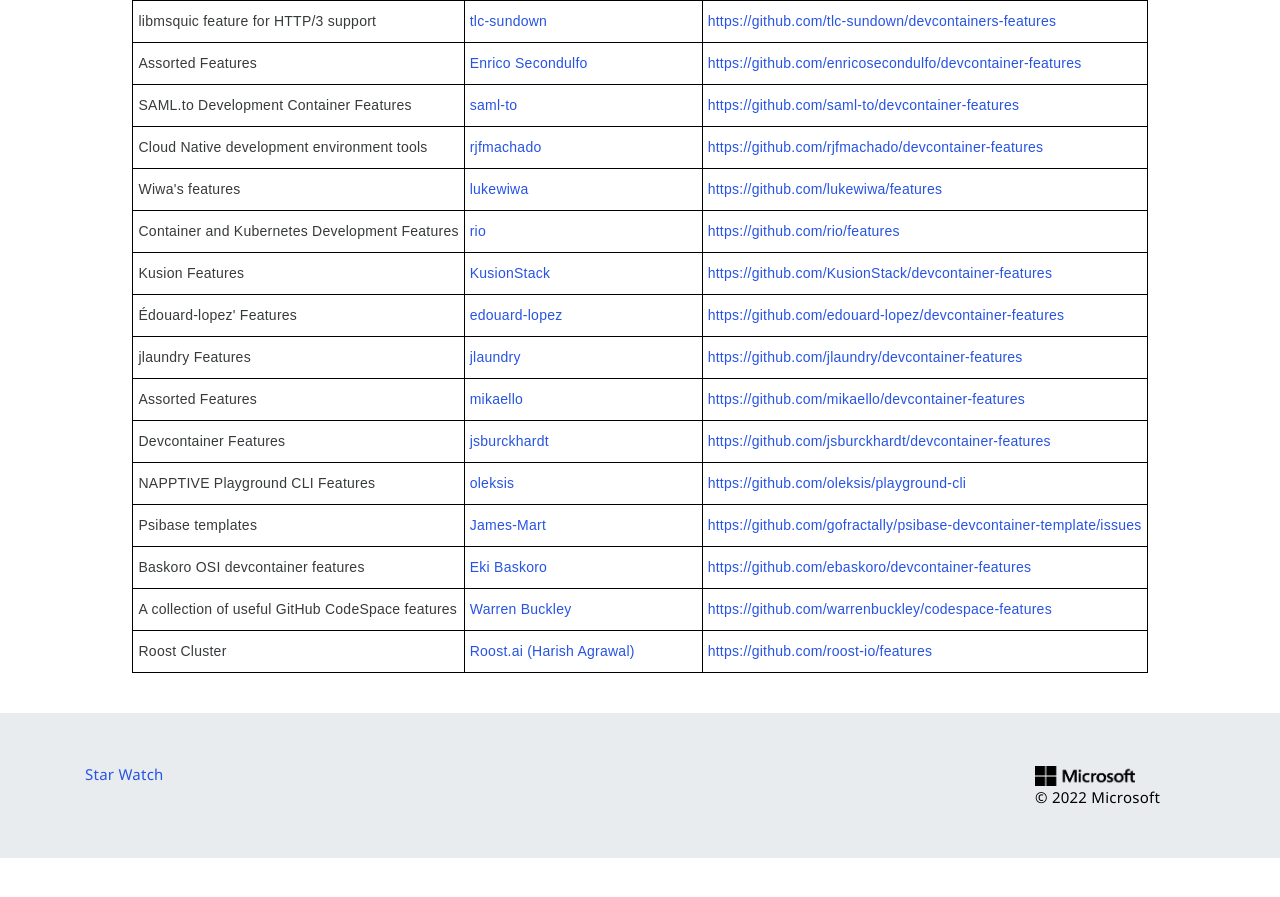
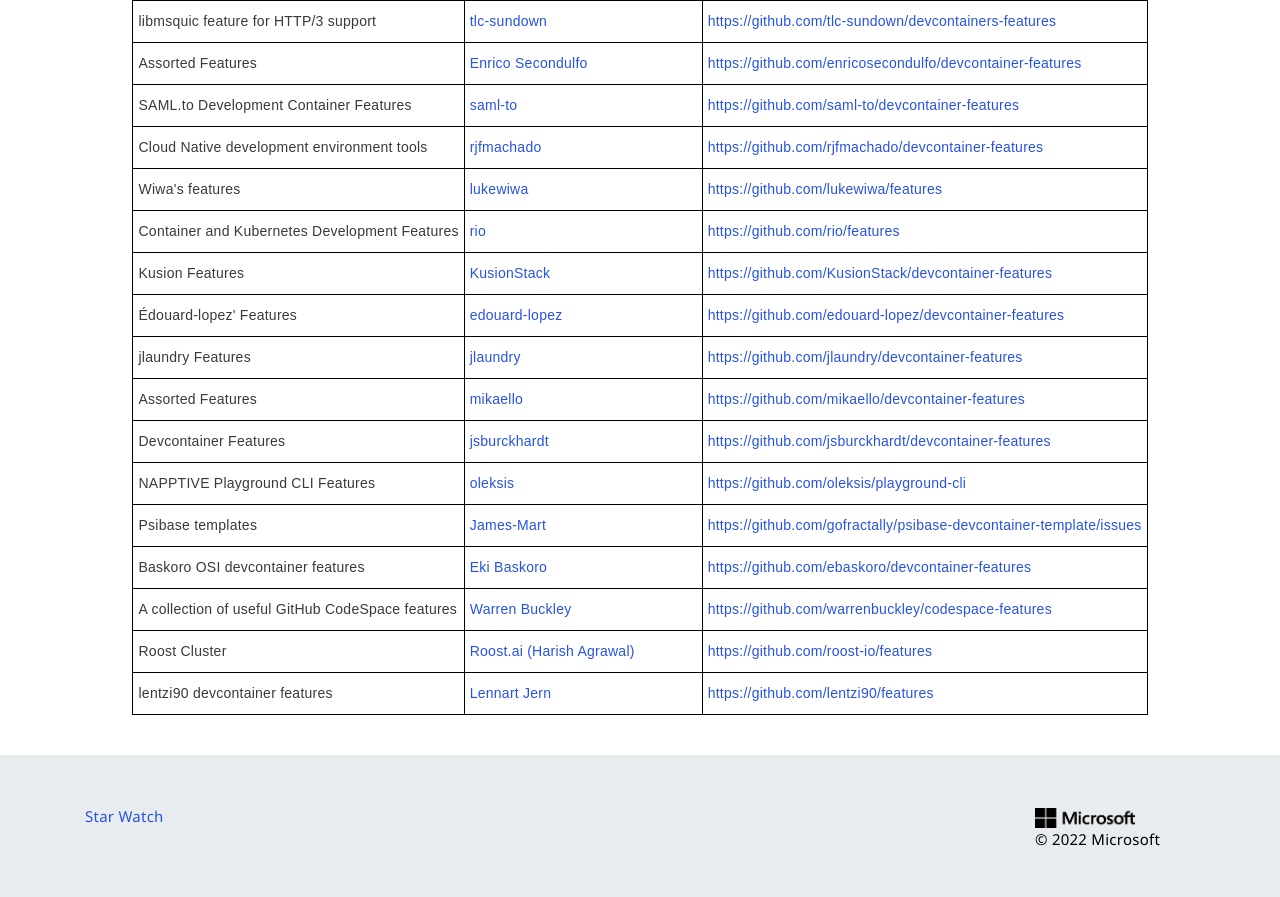
Before and after one commit to devcontainers/devcontainers.github.io, a Jekyll site: the page built from collections.html, in a window 1280 px wide and 900 px high, scrolled down 1216 px. Shown: the top 897 px of the window. Built offline with Jekyll 4.4.1, drawn with Linux system fonts in a browser that asks for light colours; nearby versions of some CDN libraries; comment, search, counter and statistics services are not loaded; before the commit the page ends 2074 px from its top, so only the background shows below that.

Commit message:
Add lentzi90 features

```diff
--- a/_data/collection-index.yml
+++ b/_data/collection-index.yml
@@ -183,3 +183,8 @@
   contact: https://github.com/roost-io/features/issues
   repository: https://github.com/roost-io/features
   ociReference: ghcr.io/roost-io/features
+- name: lentzi90 devcontainer features
+  maintainer: Lennart Jern
+  contact: https://github.com/lentzi90/features/issues
+  repository: https://github.com/lentzi90/features
+  ociReference: ghcr.io/lentzi90/features
```
